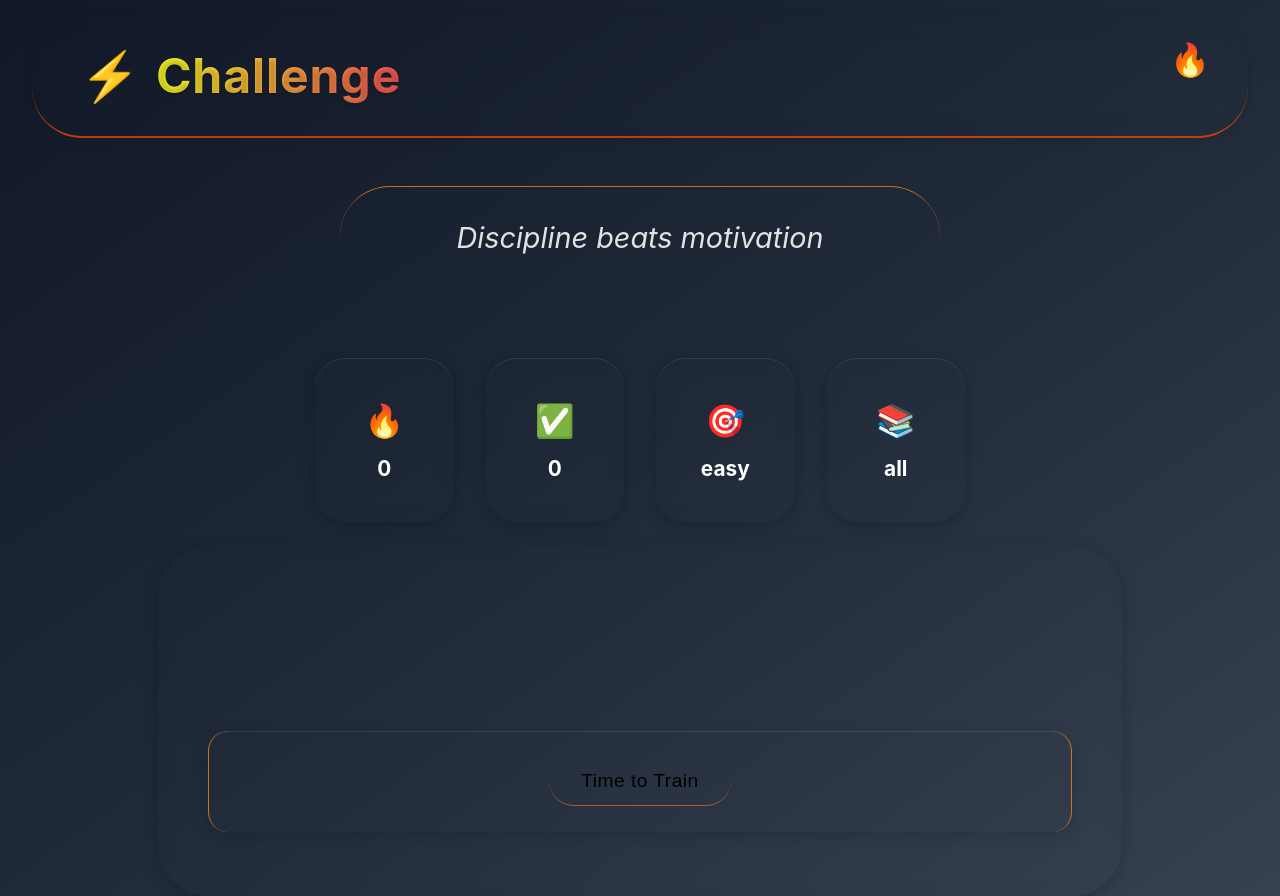
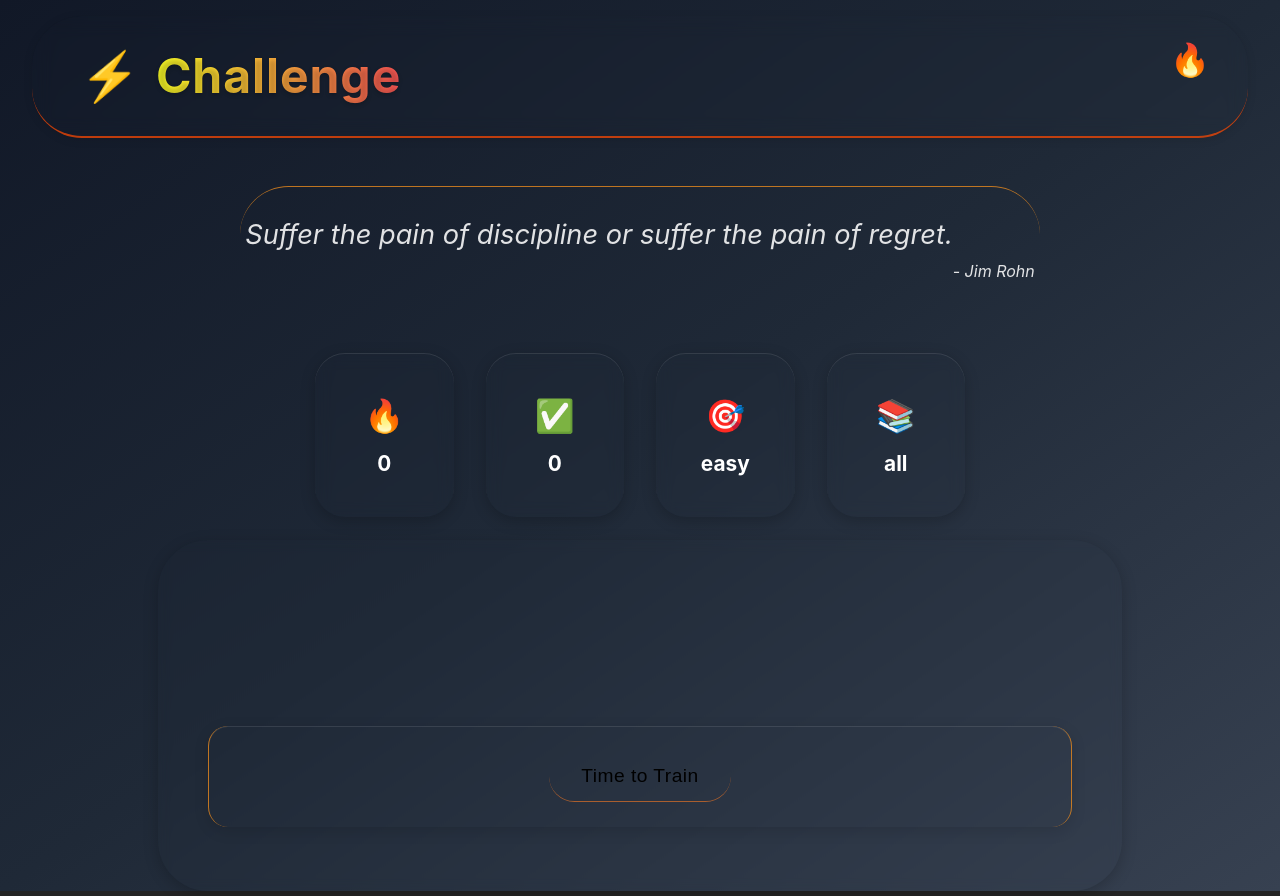
Before and after one commit to robertoandino/challenge-me, a React (Vite) app: page / in a window 1280 px wide. Built offline with nearby package versions, Linux system fonts and the light colour scheme.

Commit message:
Add: Authors names for daily quotes.

```diff
--- a/src/components/DailyQuoteCard/DailyQuoteCard.css
+++ b/src/components/DailyQuoteCard/DailyQuoteCard.css
@@ -1,6 +1,6 @@
-.daily-challenge-box {
+.daily-quote-box {
     width: 100%;
-    max-width: 600px;
+    max-width: 800px;
     margin: 3rem auto;
     margin-top: 2rem;
     text-align: center;
@@ -8,12 +8,23 @@
     justify-content: center;
     align-items: center;
     font-style: italic;
-    font-size: 1.8rem;
     border-radius: 50px;
     border-top: 1px solid rgba(228, 135, 30, 0.815);
 }
 
-.daily-challenge-box:hover {
+.daily-quote-box:hover {
     transform: translateY(-1px);
     border-color: rgba(247, 61, 15, 0.562);
 }
+
+.quote-text{
+    font-size: 1.7rem;
+}
+
+.quote-author {
+    display: block;
+    margin-top: 4.5rem;
+    text-align: right;
+    font-size: 1rem;
+    opacity: 0.75rem;
+}
--- a/src/components/DailyQuoteCard/DailyQuoteCard.tsx
+++ b/src/components/DailyQuoteCard/DailyQuoteCard.tsx
@@ -1,14 +1,18 @@
 import React from "react";
 import "./DailyQuoteCard.css"
+import { Quote } from "../../data/quotes";
 
 interface DailyQuoteCardProps {
-    dailyQuote: string;
+    dailyQuote: Quote | null;
 }
 
 const DailyQuoteCard: React.FC<DailyQuoteCardProps> = ({ dailyQuote }) => {
+    if (!dailyQuote) return null;
+
     return (
-        <div className="daily-challenge-box">
-            <p>{dailyQuote}</p>
+        <div className="daily-quote-box">
+            <p className="quote-text">{dailyQuote.text}</p>
+            <span className="quote-author">- {dailyQuote.author}</span>
         </div>
     );
 }
--- a/src/data/quotes.ts
+++ b/src/data/quotes.ts
@@ -1,14 +1,47 @@
-export const quotes: string[] = [
-    "Discipline beats motivation",
-    "You don't have to be extreme, just consistent",
-    "Train your mind like you train your body.",
-    "No zero days.",
-    "Earn your rest.",
-    "Progress, not perfection.",
-    "Show up, even when you don't feel like it.",
-    "Strong habits build strong bodies.",
-    "Consistency is the key to success.",
-    "Believe in yourself and all that you are.",
-    "The only way to do great work is to love what you do.",
-    "The future belongs to those who believe in the beauty of their dreams.",
+export type Quote = {
+    text: string;
+    author: string;
+};
+
+export const quotes: Quote[] = [
+    {
+        text: "Discipline is the bridge between goals and accomplishment.",
+        author: "Jim Rohn",
+    },
+    {
+        text: "We are what we repeatedly do. Excellence, then, is not an act, but a habit.",
+        author: "Aristotle",
+    },
+    {
+        text: "Suffer the pain of discipline or suffer the pain of regret.",
+        author: "Jim Rohn",
+    },
+    {
+        text: "Success usually comes to those who are too busy looking for it.",
+        author: "Henry David Thoreau",
+    },
+    {
+        text: "The last three or four reps is what makes the muscle grow.",
+        author: "Arnold Asharzenegger",
+    },
+    {
+        text: "What hurts today makes you stronger tomorrow.",
+        author: "Jay Cutler",
+    },
+    {
+        text: "You must expect great things of yourself before you can do them.",
+        author: "Michael Jordan",
+    },
+    {
+        text: "Do something today that your future self will thank you for.",
+        author: "Sean Patrick Flanery",
+    },
+    {
+        text: "The only place where success comes before work is in the dictionary.",
+        author: "Vince Lombardi",
+    },
+    {
+        text: "Motivation is what gets you started. Habit is what keeps you going.",
+        author: "Jim Ryun",
+    },
 ];
--- a/src/pages/Home/Home.tsx
+++ b/src/pages/Home/Home.tsx
@@ -1,7 +1,7 @@
 import React, { useState, useEffect } from "react";
 import { challenges } from "../../data/challenges";
 import { ChallengeCategory } from "../../data/Challenge";
-import { quotes } from "../../data/quotes";
+import { quotes, Quote } from "../../data/quotes";
 import "./Home.css";
 import "../responsive.css";
 import Header from "../../components/Header/Header";
@@ -30,7 +30,7 @@ const Home: React.FC = () => {
     console.log(challengeHistory);
 
     //Quotes
-    const [dailyQuote, setDailyQuote] = useState<string>("");
+    const [dailyQuote, setDailyQuote] = useState<Quote | null>(null);
 
     //Stats
     const [selectedCategory, setSelectedCategory] = useState<ChallengeCategory | 'all'>('all');
@@ -104,6 +104,7 @@ const Home: React.FC = () => {
 
         //stable daily number
         const daySeed = today.getFullYear() * 10000 + (today.getMonth() + 1)
+
         const index = daySeed % quotes.length;
 
         return quotes[index];
```
